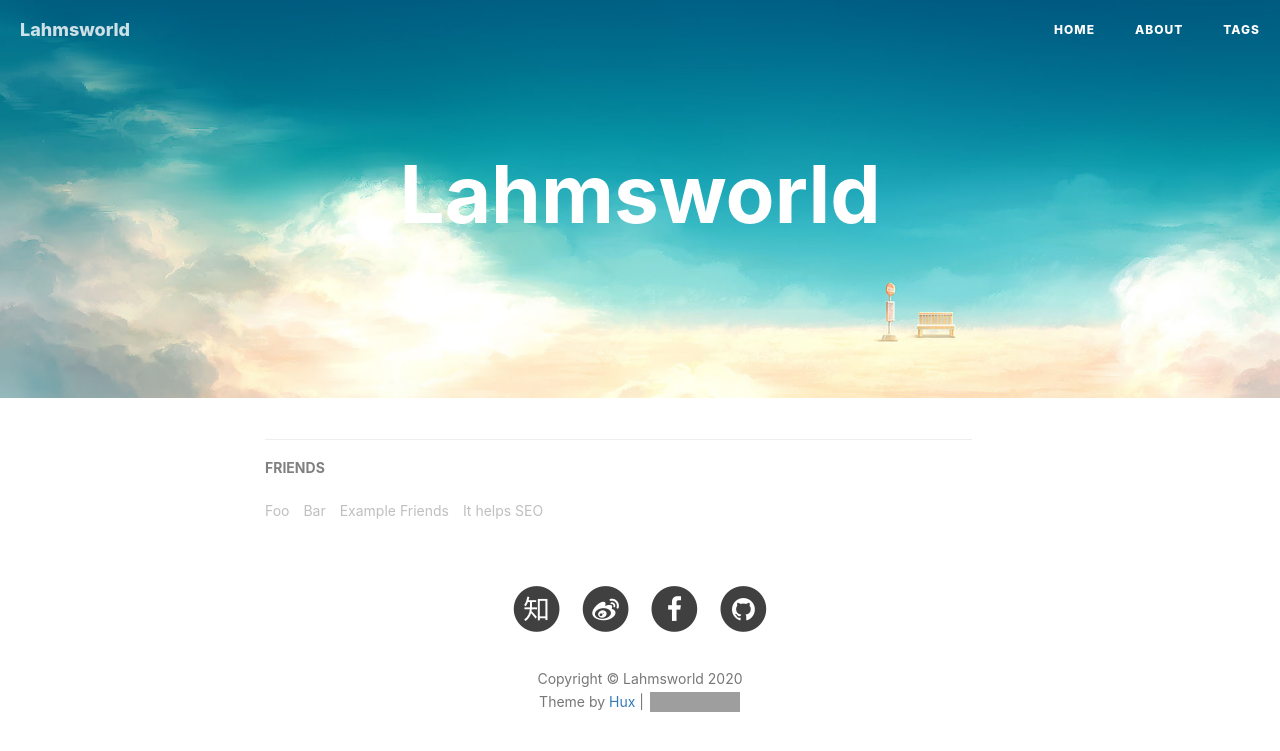
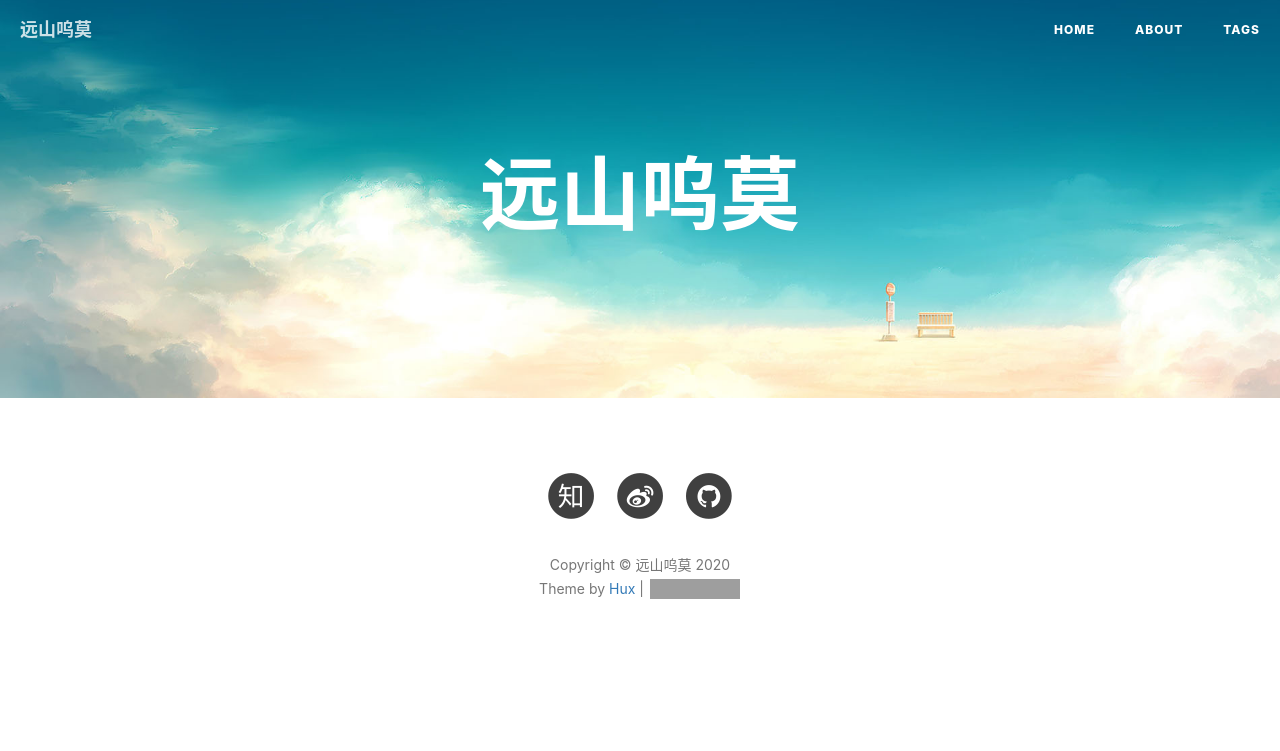
Before and after one commit to lahmsworld/lahmsworld.github.io, a Jekyll site: the page built from README.zh.md, in a window 1280 px wide. Shown: the top 751 px of the page. Built offline with Jekyll 4.4.1, drawn with Linux system fonts in a browser that asks for light colours; nearby versions of some CDN libraries; our own code applies the rules of GitHub Pages for plain Markdown files; comment, search, counter and statistics services are not loaded; grey boxes are pictures that could not be loaded.

Commit message:
Update _config.yml

```diff
--- a/_config.yml
+++ b/_config.yml
@@ -1,22 +1,22 @@
 # Site settings
-title: Lahmsworld
+title: 远山呜莫
 SEOTitle: 一个博客 | Lahmsworld
 header-img: img/home-bg.jpg
-email: lahmsworld@gmail.com
+email: lahmsworld@qq.com
 description: ""
 keyword: ""
-url: "https://lahmsworld.github.io/"              # your host, for absolute URL
+url: "https://umou.site/"              # your host, for absolute URL
 baseurl: "/"         # for example, '/blog' if your blog hosted on 'host/blog'
 
 
 
 # SNS settings
 RSS: false
-weibo_username:     lahmsworld
+weibo_username:     enzanumo
 zhihu_username:     lahmsworld
 github_username:    lahmsworld
 #twitter_username:  lahmsworld
-facebook_username:  lahmsworld
+#facebook_username:  lahmsworld
 
 
 
@@ -59,10 +59,10 @@ duoshuo_share: false                     # set to false if you want to use Comme
 
 # Analytics settings
 # Baidu Analytics
-ba_track_id: 4cc1f2d8f3067386cc5cdb626a202900
-# Google Analytics
-ga_track_id: 'UA-49627206-1'            # Format: UA-xxxxxx-xx
-ga_domain: huangxuan.me
+# ba_track_id: 4cc1f2d8f3067386cc5cdb626a202900
+# # Google Analytics
+# ga_track_id: 'UA-49627206-1'            # Format: UA-xxxxxx-xx
+# ga_domain: umou.site
 
 
 
@@ -80,18 +80,18 @@ featured-condition-size: 1              # A tag will be featured if the size of
 
 
 # Friends
-friends: [
-    {
-        title: "Foo",
-        href: "#"
-    },{
-        title: "Bar",
-        href: "#"
-    },{
-        title: "Example Friends",
-        href: "#"
-    },{
-        title: "It helps SEO",
-        href: "#"
-    }
-]
+# friends: [
+    # {
+        # title: "Foo",
+        # href: "#"
+    # },{
+        # title: "Bar",
+        # href: "#"
+    # },{
+        # title: "Example Friends",
+        # href: "#"
+    # },{
+        # title: "It helps SEO",
+        # href: "#"
+    # }
+# ]
```
